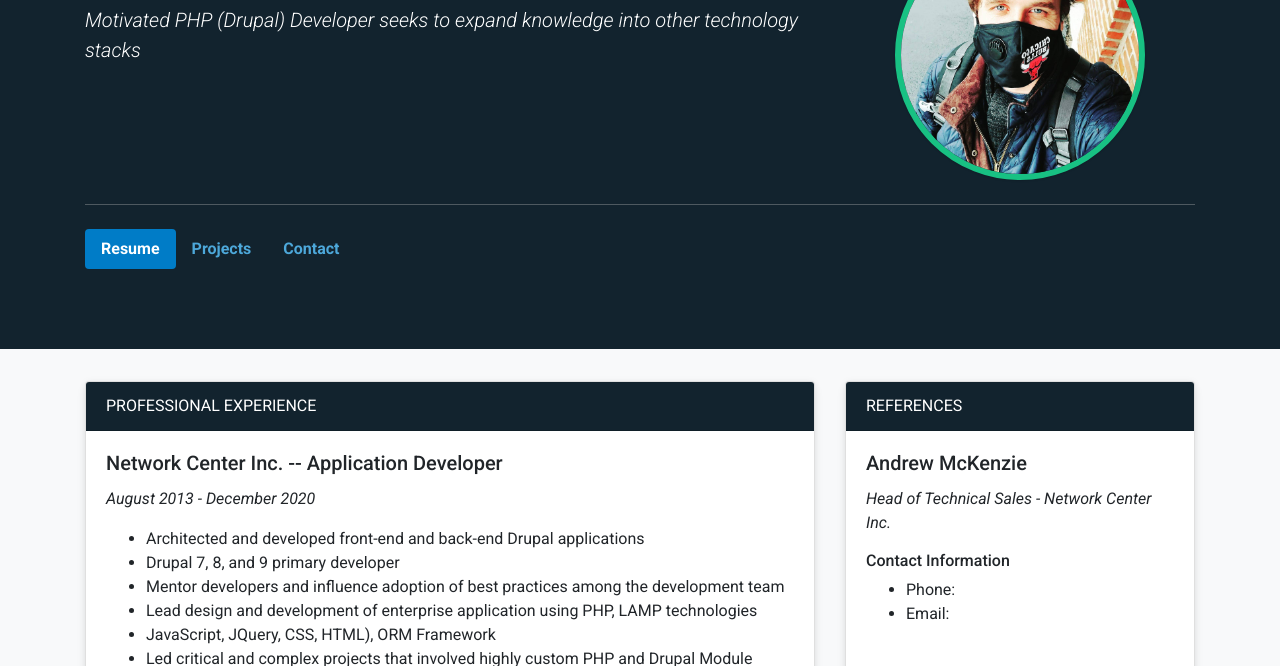
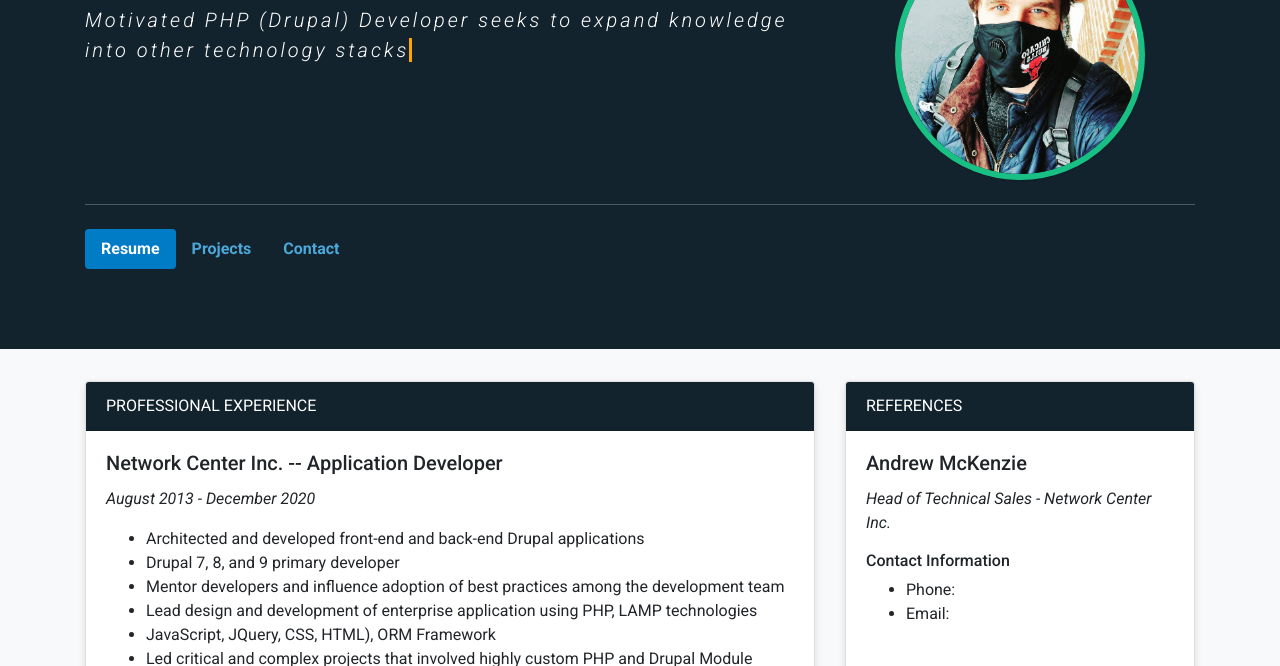
Before and after one commit to DanePete/DanePete.github.io, a plain HTML site: page index.html in a window 1280 px wide. Shown: the part 134-800 px from the top of the page. Drawn offline with nearby package versions, Linux system fonts and the light colour scheme.

Commit message:
added cursor to header jumbotron

```diff
--- a/css/styles.css
+++ b/css/styles.css
@@ -138,6 +138,26 @@ body {
   margin-bottom: 20px;
 }
 
+/*
+* Type Animation
+*/
+
+.typewriter p i {
+  overflow: hidden; /* Ensures the content is not revealed until the animation */
+  border-right: .15em solid orange; /* The typwriter cursor */
+  margin: 0 auto; /* Gives that scrolling effect as the typing happens */
+  letter-spacing: .15em; /* Adjust as needed */
+  animation:
+    typing 3.5s steps(40, end),
+    blink-caret .75s step-end infinite;
+}
+
+/* The typewriter cursor effect */
+@keyframes blink-caret {
+  from, to { border-color: transparent }
+  50% { border-color: orange; }
+}
+
 
 @media only screen and (max-width: 959px) {
   .row {
--- a/index.html
+++ b/index.html
@@ -19,9 +19,11 @@
         <div class="row">
           <div class="col-lg-8">
             <h1 class="display-4">Dane Petersen</h1>
-            <p class="lead">
-              <i>Motivated PHP (Drupal) Developer seeks to expand knowledge into other technology stacks</i>
-            </p>
+            <div class="typewriter">
+              <p class="lead">
+                <i>Motivated PHP (Drupal) Developer seeks to expand knowledge into other technology stacks </i>
+              </p>
+            </div>
           </div>
           <div class="col-lg-4" align="center">
             <img class="jumbotron-img" src="assets/127990092_10157892334715756_4510326383021238139_n.jpeg">
```
